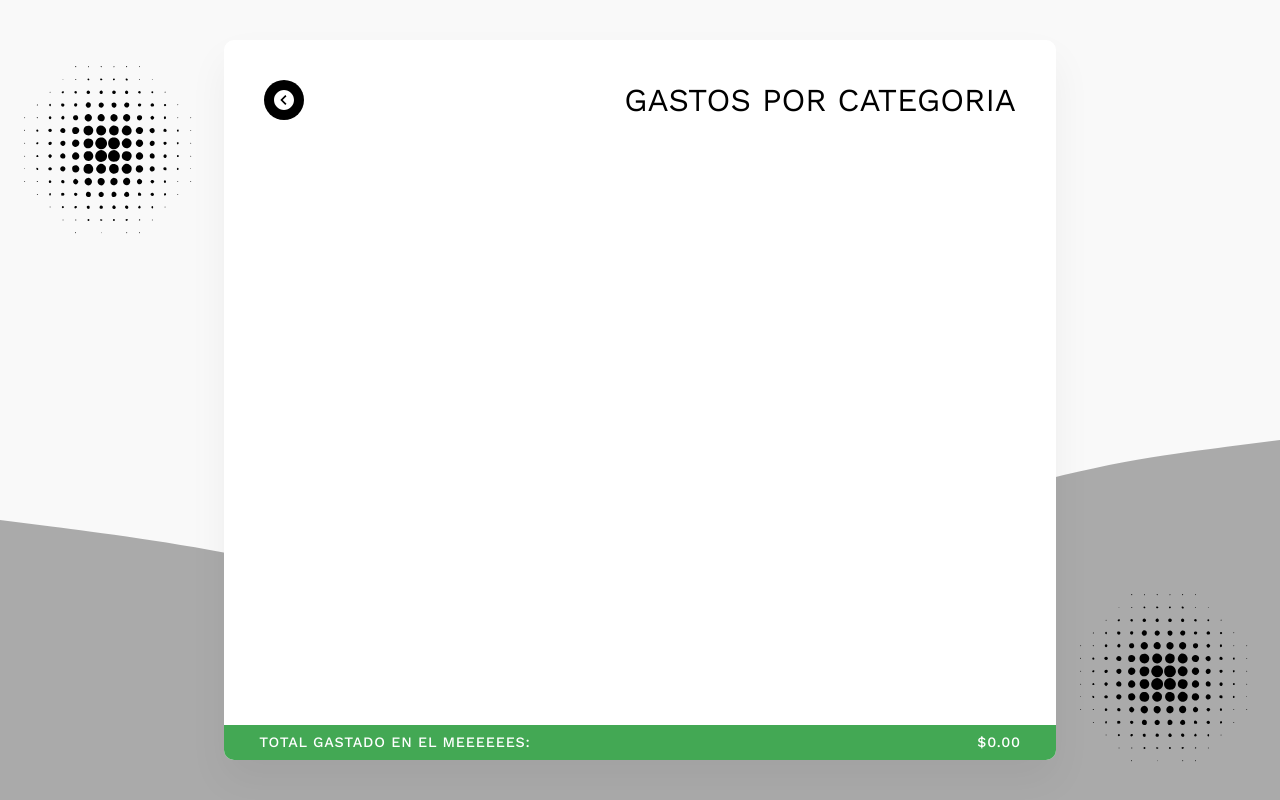
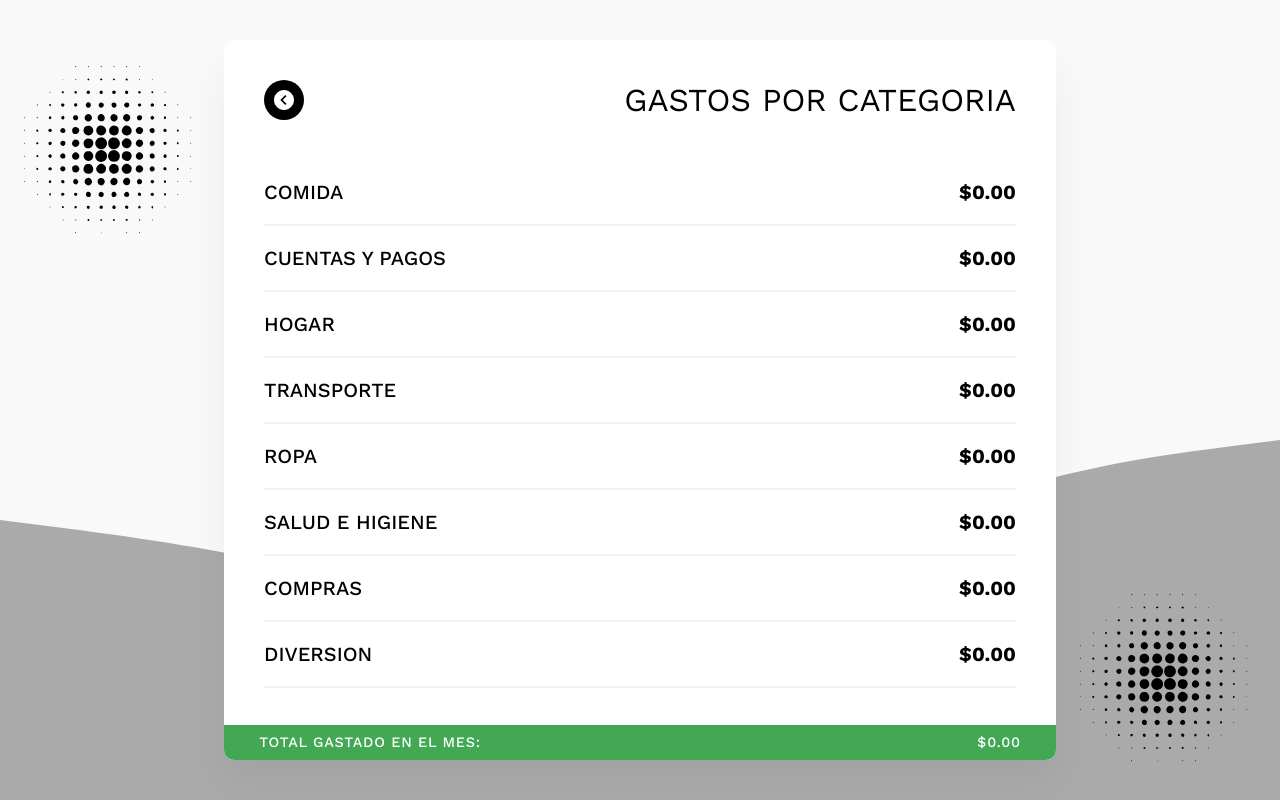
Before and after one commit to violafranco/ListaDeGastos, a React (Create React App) app: page /categorias in a window 1280 px wide. Built offline with nearby package versions, Linux system fonts and the light colour scheme; no server answers; the database is empty; sample sign-in values are in the browser's storage.

Commit message:
componente categoria creado y sincronizado

```diff
--- a/src/componentes/GastosCategoria.js
+++ b/src/componentes/GastosCategoria.js
@@ -3,11 +3,13 @@ import {Header, Titulo} from './../elementos/Header.js';
 import { Helmet } from 'react-helmet';
 import BtnRegresar from './../elementos/BtnRegresar.js';
 import BarraTotalGastado from '../elementos/BarraTotalGastado.js';
-import useObtenerGastoMes from '../hooks/useObtenerGastoMes.js';
+import useObtenerGastoDelMesPorCategoria from '../hooks/useObtenerGastoDelMesPorCategoria.js';
+import {ListaDeCategorias, ElementoListaCategorias, Categoria, Valor} from './../elementos/ElementosLista';
+import formatearCantidad from '../funciones/convertirAMoneda.js';
 
 const GastosCategoria = () => {
 
-    useObtenerGastoMes();
+    let gastosPorCategoria = useObtenerGastoDelMesPorCategoria();
 
     return (
         <>
@@ -20,6 +22,17 @@ const GastosCategoria = () => {
                 <Titulo>Gastos por categoria</Titulo>
             </Header>
 
+            <ListaDeCategorias>
+                {gastosPorCategoria.map((e, index) => {
+                    return(
+                        <ElementoListaCategorias key={index}>
+                            <Categoria>{e.categoria}</Categoria>
+                            <Valor>{formatearCantidad(e.cantidad)}</Valor>
+                        </ElementoListaCategorias>
+                    );
+                })}
+            </ListaDeCategorias>
+
             <BarraTotalGastado />
         </>
      );
--- a/src/elementos/BarraTotalGastado.js
+++ b/src/elementos/BarraTotalGastado.js
@@ -28,7 +28,7 @@ const BarraTotalGastado = () => {
 
     return (
         <BarraTotal>
-            <p>Total gastado en el meeeeees: </p>
+            <p>Total gastado en el mes: </p>
             <p>{convertirAMoneda(total)}</p>
         </BarraTotal>
      );
--- /dev/null
+++ b/src/hooks/useObtenerGastoDelMesPorCategoria.js
@@ -0,0 +1,38 @@
+import { useState } from 'react';
+import { useEffect } from 'react/cjs/react.development';
+import useObtenerGastoMes from './useObtenerGastoMes';
+
+const useObtenerGastoDelMesPorCategoria = () => {
+
+    const [gastosPorCategoria, setGastosPorCategoria] = useState([]);
+    const gastos = useObtenerGastoMes();
+
+    useEffect(() => {
+        const sumaDeGastos = gastos.reduce((objetoResultante, objetoActual) => {
+            const categoriaActual = objetoActual.categoria;
+            const cantidadActual = objetoActual.cantidad;
+
+            objetoResultante[categoriaActual] += cantidadActual;
+
+            return objetoResultante;
+        }, {
+        'comida': 0,
+        'cuentas y pagos': 0,
+        'hogar': 0,
+        'transporte': 0,
+        'ropa': 0,
+        'salud e higiene': 0,
+        'compras': 0,
+        'diversion': 0
+        });
+
+        //Nos permite acceder a la suma de gastos
+        setGastosPorCategoria( Object.keys(sumaDeGastos).map((elemento) => {
+            return {categoria: elemento, cantidad: sumaDeGastos[elemento]}
+        }));
+    }, [setGastosPorCategoria, gastos]);
+
+    return gastosPorCategoria;
+}
+
+export default useObtenerGastoDelMesPorCategoria;
```
Also changed, not shown: src/contextos/TotalGastadoContext.js (line endings or trailing spaces).
